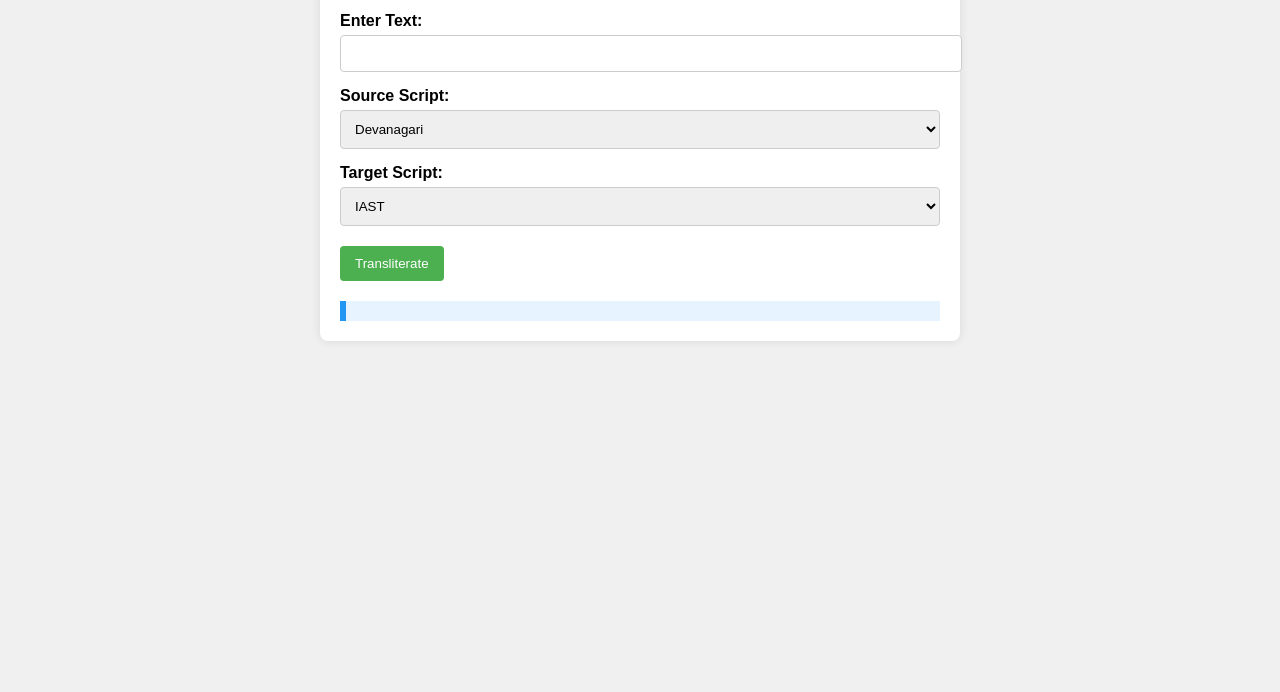
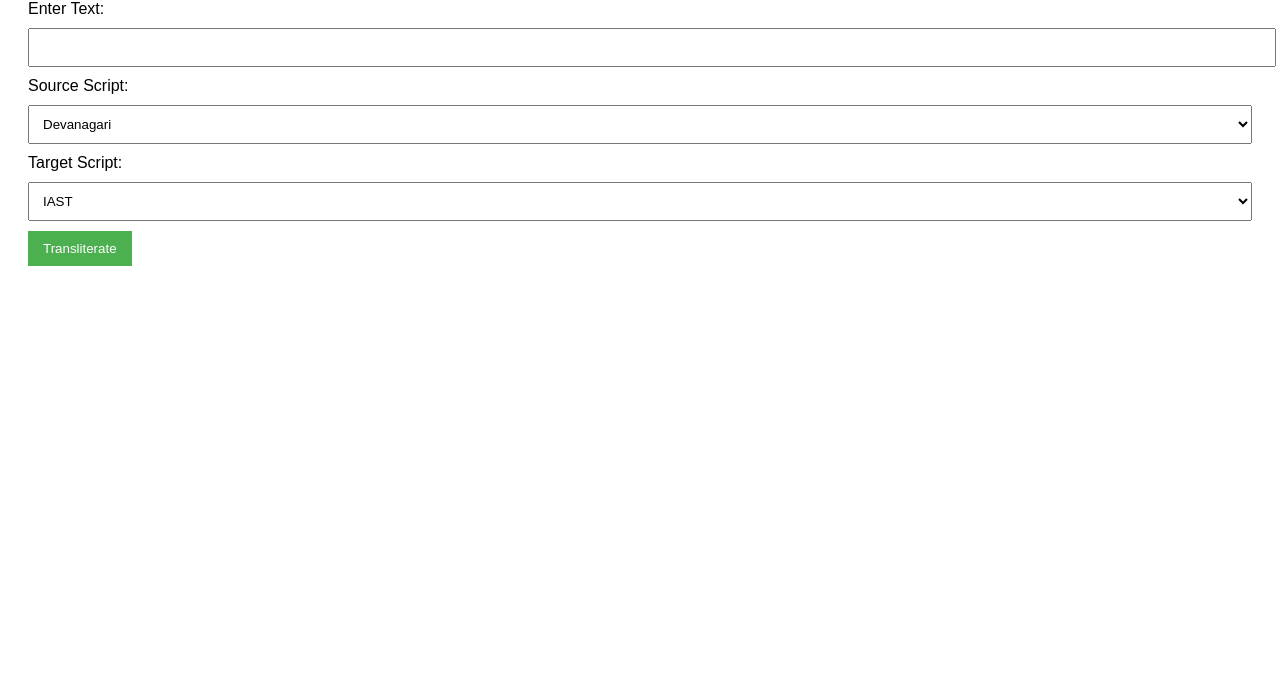
Before and after one commit to codeeater800/Svaravarna-Search, a plain HTML site: page public/index.html in a window 1280 px wide. Shown: the part 108-800 px from the top of the page. Drawn offline with Linux system fonts and the light colour scheme.

Commit message:
Update index.html

```diff
--- a/public/index.html
+++ b/public/index.html
@@ -1,107 +1,67 @@
 <!DOCTYPE html>
 <html lang="en">
   <head>
-    <meta charset="UTF-8">
+    <meta charset="UTF-8" />
     <title>Sanskrit Transliteration Tool</title>
     <style>
       body {
         font-family: Arial, sans-serif;
-            margin: 20px;
-            background-color: #f0f0f0;
+        padding: 20px;
       }
-        .container {
-            max-width: 600px;
-            margin: auto;
-            background: white;
-            padding: 20px;
-            border-radius: 8px;
-            box-shadow: 0 0 10px rgba(0,0,0,0.1);
-        }
-        label {
-            display: block;
-            margin-top: 15px;
-            font-weight: bold;
-        }
-        input, select {
+      input,
+      select {
+        margin: 10px 0;
+        padding: 10px;
         width: 100%;
-            padding: 10px;
-            margin-top: 5px;
-            border: 1px solid #ccc;
-            border-radius: 4px;
       }
       button {
-            margin-top: 20px;
         padding: 10px 15px;
-            background-color: #4CAF50;
+        background-color: #4caf50;
         color: white;
         border: none;
-            border-radius: 4px;
-            cursor: pointer;
       }
       button:hover {
         background-color: #45a049;
       }
-        #result {
-            margin-top: 20px;
-            padding: 10px;
-            background-color: #e7f3fe;
-            border-left: 6px solid #2196F3;
-        }
     </style>
   </head>
   <body>
-    <div class="container">
     <h1>Sanskrit Transliteration Tool</h1>
     <form id="transliterationForm">
       <label for="text">Enter Text:</label>
-            <input type="text" id="text" name="text" required>
-
+      <input type="text" id="text" required />
       <label for="source_script">Source Script:</label>
-            <select id="source_script" name="source_script" required>
+      <select id="source_script">
         <option value="devanagari">Devanagari</option>
         <option value="iast">IAST</option>
       </select>
-
       <label for="target_script">Target Script:</label>
-            <select id="target_script" name="target_script" required>
+      <select id="target_script">
         <option value="iast">IAST</option>
         <option value="devanagari">Devanagari</option>
       </select>
-
       <button type="submit">Transliterate</button>
     </form>
-
     <div id="result"></div>
-    </div>
 
     <script>
-        document.getElementById('transliterationForm').addEventListener('submit', async function(e) {
+      document
+        .getElementById("transliterationForm")
+        .addEventListener("submit", async function (e) {
           e.preventDefault();
+          const text = document.getElementById("text").value;
+          const source_script = document.getElementById("source_script").value;
+          const target_script = document.getElementById("target_script").value;
 
-            const text = document.getElementById('text').value;
-            const source_script = document.getElementById('source_script').value;
-            const target_script = document.getElementById('target_script').value;
-
-            const response = await fetch('/api/transliterate', {
-                method: 'POST',
-                headers: {
-                    'Content-Type': 'application/json'
-                },
-                body: JSON.stringify({ text, source_script, target_script })
+          const response = await fetch("/api/transliterate", {
+            method: "POST",
+            headers: { "Content-Type": "application/json" },
+            body: JSON.stringify({ text, source_script, target_script }),
           });
 
           const result = await response.json();
-
-            const resultDiv = document.getElementById('result');
-            if(response.ok) {
-                resultDiv.innerHTML = `<strong>Transliterated Text:</strong> ${result.transliterated_text}`;
-                resultDiv.style.borderLeft = '6px solid #2196F3';
-                resultDiv.style.backgroundColor = '#e7f3fe';
-            } else {
-                resultDiv.innerHTML = `<strong>Error:</strong> ${result.error}`;
-                resultDiv.style.borderLeft = '6px solid #f44336';
-                resultDiv.style.backgroundColor = '#fdecea';
-            }
+          document.getElementById("result").textContent =
+            result.transliterated_text || result.error;
         });
     </script>
   </body>
```
Lines whose indentation alone changed are shown as unchanged.
